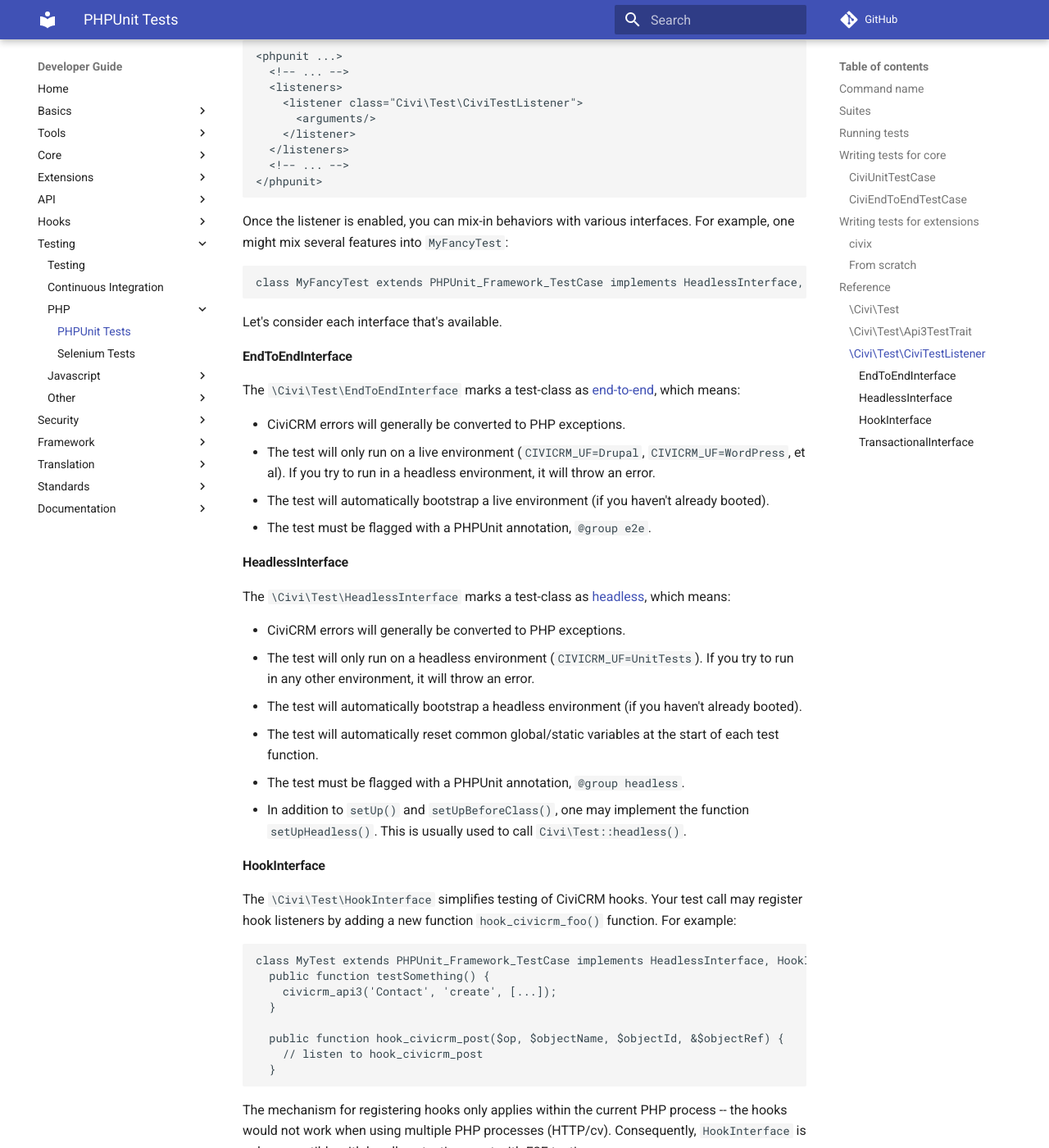
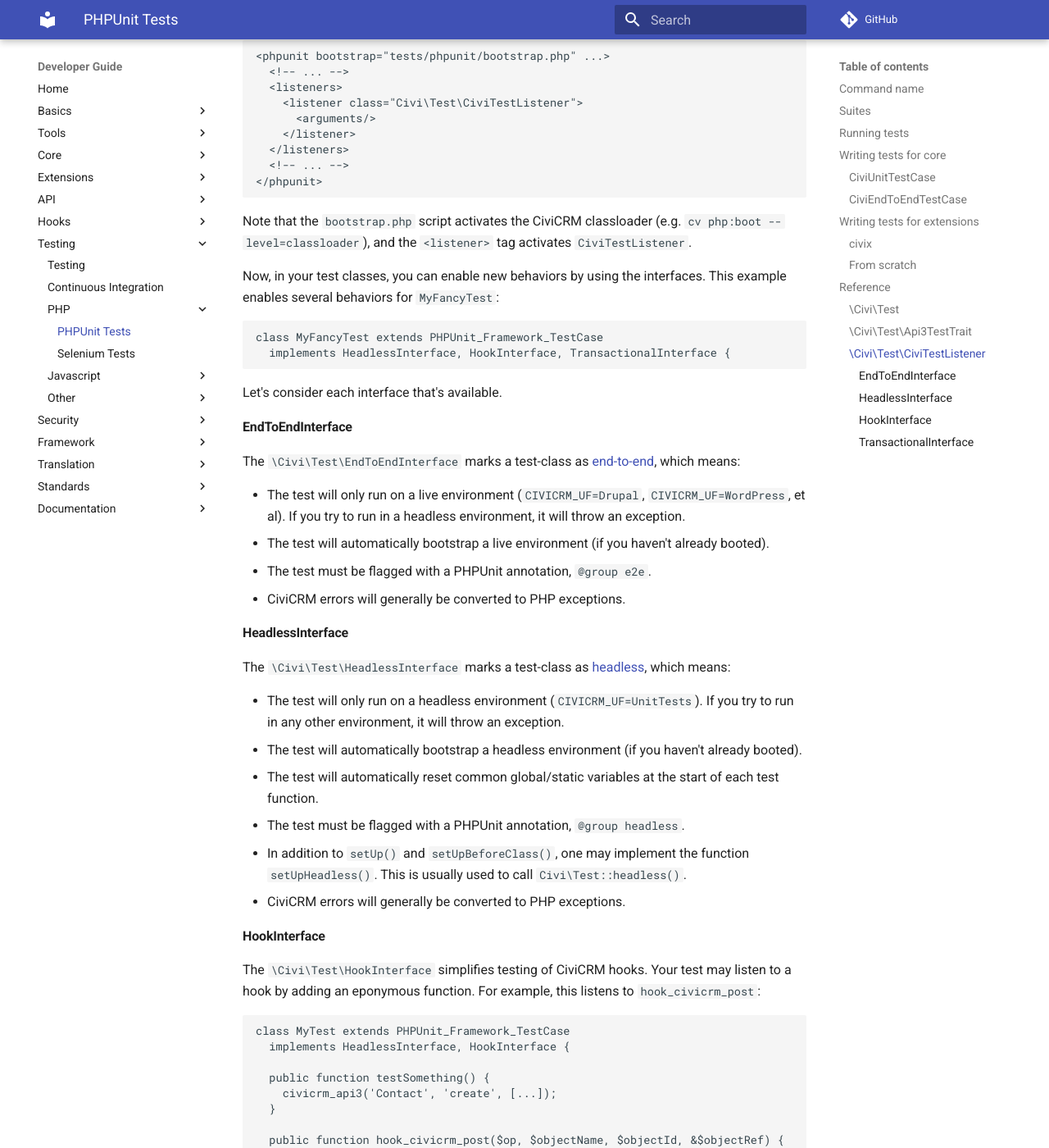
Before and after one commit to civicrm/civicrm-dev-docs, an MkDocs documentation site: the page built from docs/testing/phpunit.md, in a window 1280 px wide and 1400 px high, scrolled down 10071 px. Shown: the whole window at 82% size. Built offline with MkDocs 1.6.1 and Material for MkDocs 9.7.7, drawn with Linux system fonts in a browser that asks for light colours; comment, search, counter and statistics services are not loaded; old or Windows-style settings are respelled for this version of MkDocs; some of the changed text lies outside the part shown.

Commit message:
testing/phpunit.md - More copy-edits

````diff
--- a/docs/testing/phpunit.md
+++ b/docs/testing/phpunit.md
@@ -340,7 +340,7 @@
     * Tip: If you know that your test cases are particularly dirty, you can force `Civi\Test` to execute by calling `apply(TRUE)` (aka `apply($force === TRUE)`). This may incur a significant performance penalty for the overall suite.
 * PATCHWELCOME: If you need to test with custom-data, consider adding more helper functions to `Civi\Test`. Handling custom-data at this level (rather than the test body) should reduce the amount of work spent on tearing-down/re-creating custom data schema, and it should allow better use of transactions.
 
-### \Civi\Test\Api3TestTrait
+### \Civi\Test\Api3TestTrait {:#api3testtrait}
 
 Many CiviCRM tests focus on APIv3 or call APIv3 incidentally. This can be as simple as:
 
@@ -367,12 +367,12 @@
 
 For a more complete listing of `callApi*()` and `assertApi*()` functions, inspect the trait directly.
 
-### \Civi\Test\CiviTestListener
+### \Civi\Test\CiviTestListener {:#civitestlistener}
 
-The `CiviTestListener` is a PHPUnit plugin which allows you to mix-in common test behaviors. You can enable it in `phpunit.xml.dist` using the `<listener>` tag:
+The `CiviTestListener` is a PHPUnit plugin which allows you to mix-in common test behaviors. You can enable it in `phpunit.xml.dist`:
 
 ```xml
-<phpunit ...>
+<phpunit bootstrap="tests/phpunit/bootstrap.php" ...>
   <!-- ... -->
   <listeners>
     <listener class="Civi\Test\CiviTestListener">
@@ -383,10 +383,13 @@
 </phpunit>
 ```
 
-Once the listener is enabled, you can mix-in behaviors with various interfaces. For example, one might mix several features into `MyFancyTest`:
+Note that the `bootstrap.php` script activates the CiviCRM classloader (e.g. `cv php:boot --level=classloader`), and the `<listener>` tag activates `CiviTestListener`.
+
+Now, in your test classes, you can enable new behaviors by using the interfaces. This example enables several behaviors for `MyFancyTest`:
 
 ```php
-class MyFancyTest extends PHPUnit_Framework_TestCase implements HeadlessInterface, HookInterface, TransactionalInterface {
+class MyFancyTest extends PHPUnit_Framework_TestCase
+  implements HeadlessInterface, HookInterface, TransactionalInterface {
 ```
 
 Let's consider each interface that's available.
@@ -395,28 +398,30 @@
 
 The `\Civi\Test\EndToEndInterface` marks a test-class as [end-to-end](/testing/index.md#e2e), which means:
 
-* CiviCRM errors will generally be converted to PHP exceptions.
-* The test will only run on a live environment (`CIVICRM_UF=Drupal`, `CIVICRM_UF=WordPress`, et al). If you try to run in a headless environment, it will throw an error.
+* The test will only run on a live environment (`CIVICRM_UF=Drupal`, `CIVICRM_UF=WordPress`, et al). If you try to run in a headless environment, it will throw an exception.
 * The test will automatically bootstrap a live environment (if you haven't already booted).
 * The test must be flagged with a PHPUnit annotation, `@group e2e`.
+* CiviCRM errors will generally be converted to PHP exceptions.
 
 #### HeadlessInterface
 
 The `\Civi\Test\HeadlessInterface` marks a test-class as [headless](/testing/index.md#headless), which means:
 
-* CiviCRM errors will generally be converted to PHP exceptions.
-* The test will only run on a headless environment (`CIVICRM_UF=UnitTests`). If you try to run in any other environment, it will throw an error.
+* The test will only run on a headless environment (`CIVICRM_UF=UnitTests`). If you try to run in any other environment, it will throw an exception.
 * The test will automatically bootstrap a headless environment (if you haven't already booted).
 * The test will automatically reset common global/static variables at the start of each test function.
 * The test must be flagged with a PHPUnit annotation, `@group headless`.
 * In addition to `setUp()` and `setUpBeforeClass()`, one may implement the function `setUpHeadless()`. This is usually used to call `Civi\Test::headless()`.
+* CiviCRM errors will generally be converted to PHP exceptions.
 
 #### HookInterface
 
-The `\Civi\Test\HookInterface` simplifies testing of CiviCRM hooks. Your test call may register hook listeners by adding a new function `hook_civicrm_foo()` function. For example:
+The `\Civi\Test\HookInterface` simplifies testing of CiviCRM hooks. Your test may listen to a hook by adding an eponymous function. For example, this listens to `hook_civicrm_post`:
 
 ```php
-class MyTest extends PHPUnit_Framework_TestCase implements HeadlessInterface, HookInterface {
+class MyTest extends PHPUnit_Framework_TestCase
+  implements HeadlessInterface, HookInterface {
+
   public function testSomething() {
     civicrm_api3('Contact', 'create', [...]);
   }
@@ -424,6 +429,7 @@
   public function hook_civicrm_post($op, $objectName, $objectId, &$objectRef) {
     // listen to hook_civicrm_post
   }
+}
 ```
 
 The mechanism for registering hooks only applies within the current PHP process -- the hooks would not work when using multiple PHP processes (HTTP/cv). Consequently, `HookInterface` is only compatible with headless testing -- not with E2E testing.
@@ -431,8 +437,8 @@
 #### TransactionalInterface
 
 The `\Civi\Test\TransactionalInterface` simplifies data-cleanup. At the start of each test-function, it will issue a MySQL `BEGIN`; and, at the end of each
-test-function, it will issue a MySQL `ROLLBACK`. This means that your test can `INSERT`, `UPDATE`, and `DELETE` data -- but those changes will be automatically
-undone. This allows all your tests to execute in the same clean, baseline environment.
+test-function, it will issue a MySQL `ROLLBACK`. The test is free to `INSERT`, `UPDATE`, and `DELETE` data -- and those changes will be automatically
+undone. This ensures that subsequent test-functions run in the same clean, baseline environment.
 
 However, there are a few caveats:
 
````
